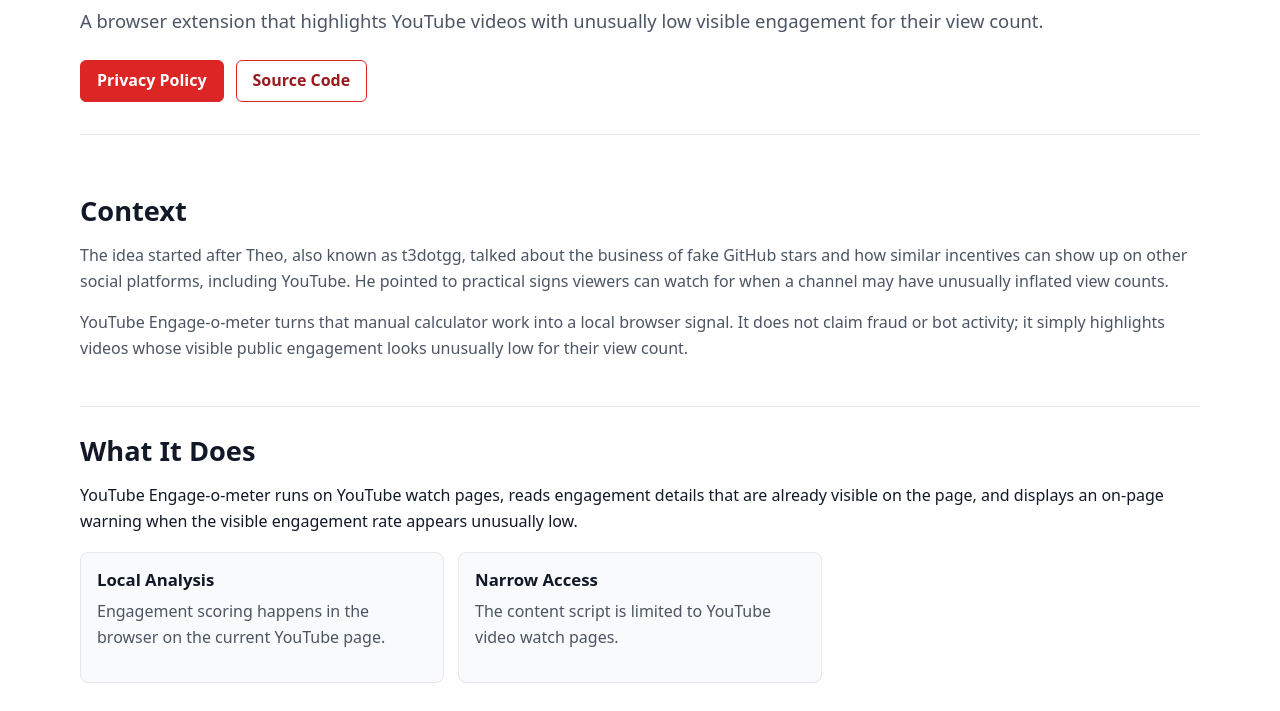
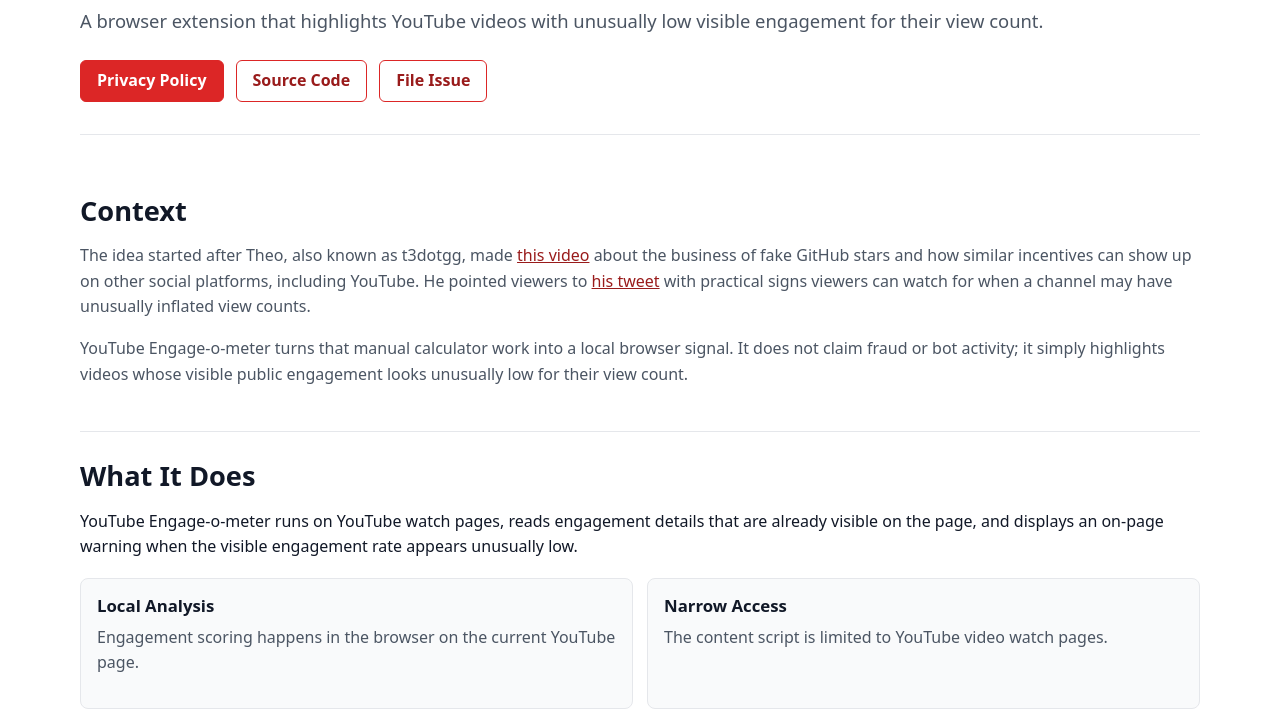
Before and after one commit to petrussola/yt-engagement-extension, a website built with Vite: page docs/index.html in a window 1280 px wide. Shown: the part 127-838 px from the top of the page. Built offline with nearby package versions, Linux system fonts and the light colour scheme.

Commit message:
Add website context links

```diff
--- a/docs/index.html
+++ b/docs/index.html
@@ -144,7 +144,7 @@
 
       .summary {
         display: grid;
-        grid-template-columns: repeat(3, minmax(0, 1fr));
+        grid-template-columns: repeat(2, minmax(0, 1fr));
         gap: 14px;
         margin-top: 18px;
       }
@@ -278,6 +278,12 @@
             rel="noopener noreferrer"
             >Source Code</a
           >
+          <a
+            class="button secondary"
+            href="https://github.com/petrussola/youtube-engage-o-meter/issues/new"
+            rel="noopener noreferrer"
+            >File Issue</a
+          >
         </div>
       </header>
 
@@ -285,10 +291,21 @@
         <section class="context" aria-labelledby="context">
           <h2 id="context">Context</h2>
           <p>
-            The idea started after Theo, also known as t3dotgg, talked about the
-            business of fake GitHub stars and how similar incentives can show up
-            on other social platforms, including YouTube. He pointed to
-            practical signs viewers can watch for when a channel may have
+            The idea started after Theo, also known as t3dotgg, made
+            <a
+              href="https://www.youtube.com/watch?v=P6u0K3-z2p4"
+              rel="noopener noreferrer"
+              >this video</a
+            >
+            about the business of fake GitHub stars and how similar incentives
+            can show up on other social platforms, including YouTube. He pointed
+            viewers to
+            <a
+              href="https://x.com/theo/status/2017366819859009588"
+              rel="noopener noreferrer"
+              >his tweet</a
+            >
+            with practical signs viewers can watch for when a channel may have
             unusually inflated view counts.
           </p>
           <p>
```
